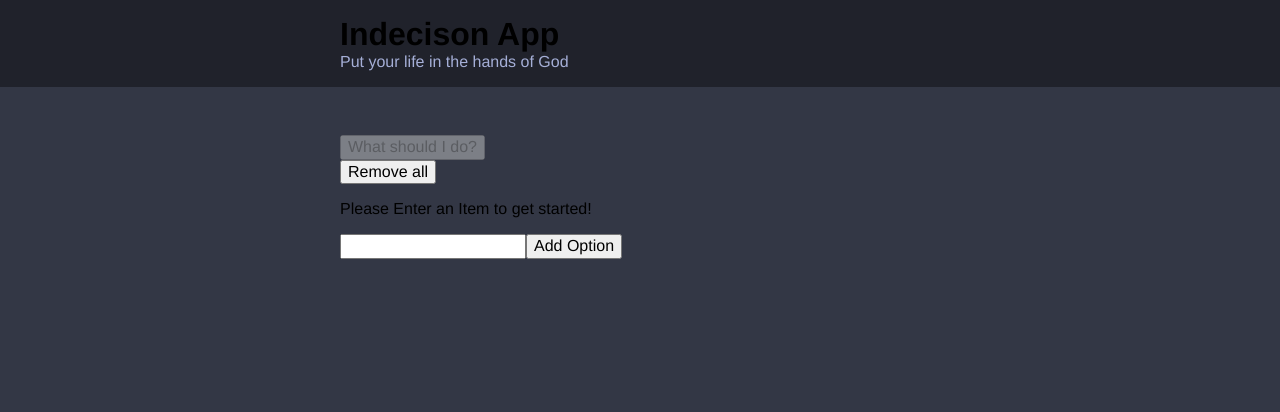
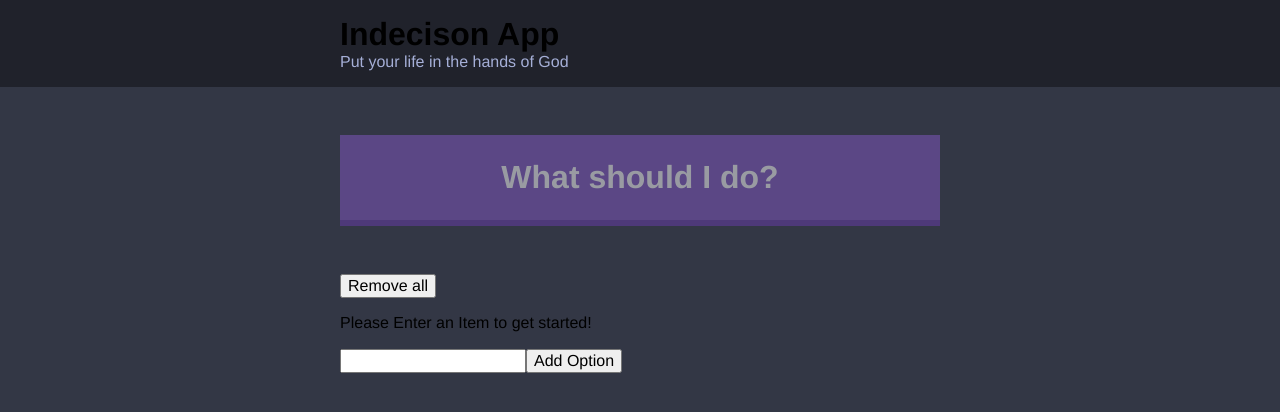
Before and after one commit to Mbarachi/Indescison-app, a React (Create React App) app: page / in a window 1280 px wide. Shown: the top 412 px of the page. Built offline with nearby package versions, Linux system fonts and the light colour scheme.

Commit message:
Styling the big button

```diff
--- a/src/components/Action.js
+++ b/src/components/Action.js
@@ -5,6 +5,7 @@
         <button
             onClick = {props.handlePick}
             disabled={!props.hasOptions}
+            className="big-button"
         >
             What should I do?
         </button>
--- a/src/styles/base/_settings.scss
+++ b/src/styles/base/_settings.scss
@@ -1,12 +1,11 @@
 // colors
 $off-black : #20222b;
 $off-white: #a5afd7;
+$bg-color: #333745;
+$purple: #8357c5;
 
 
 //Spacing
 $n-size : 1.6rem;
 $l-size: 3.2rem;
 $xl-size: 4.8rem;
-
-//body color
-$bg-color: #333745;
--- /dev/null
+++ b/src/styles/components/_button.scss
@@ -0,0 +1,15 @@
+.big-button {
+    background: $purple;
+    border: none;
+    border-bottom: .6rem solid darken($purple, 10%);
+    color: white;
+    font-weight: bold;
+    font-size: $l-size;
+    margin-bottom: $xl-size;
+    padding: 2.4rem;
+    width: 100%;
+}
+
+.big-button:disabled {
+    opacity: .5;
+}
--- a/src/styles/styles.scss
+++ b/src/styles/styles.scss
@@ -1,4 +1,5 @@
 @import './base/settings';
 @import './components/container';
 @import './base/base';
+@import './components/button';
 @import './components/header';
```
